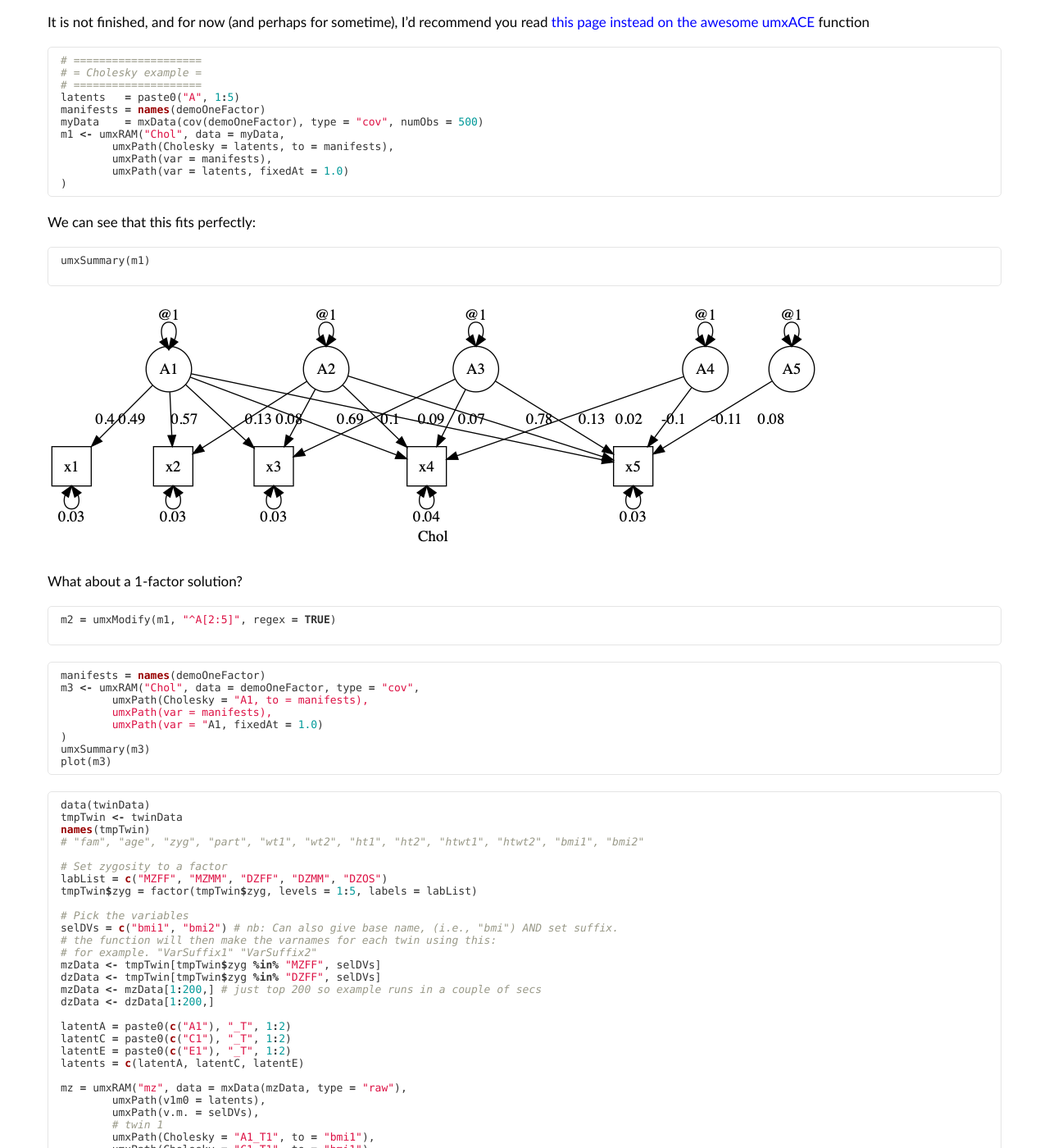
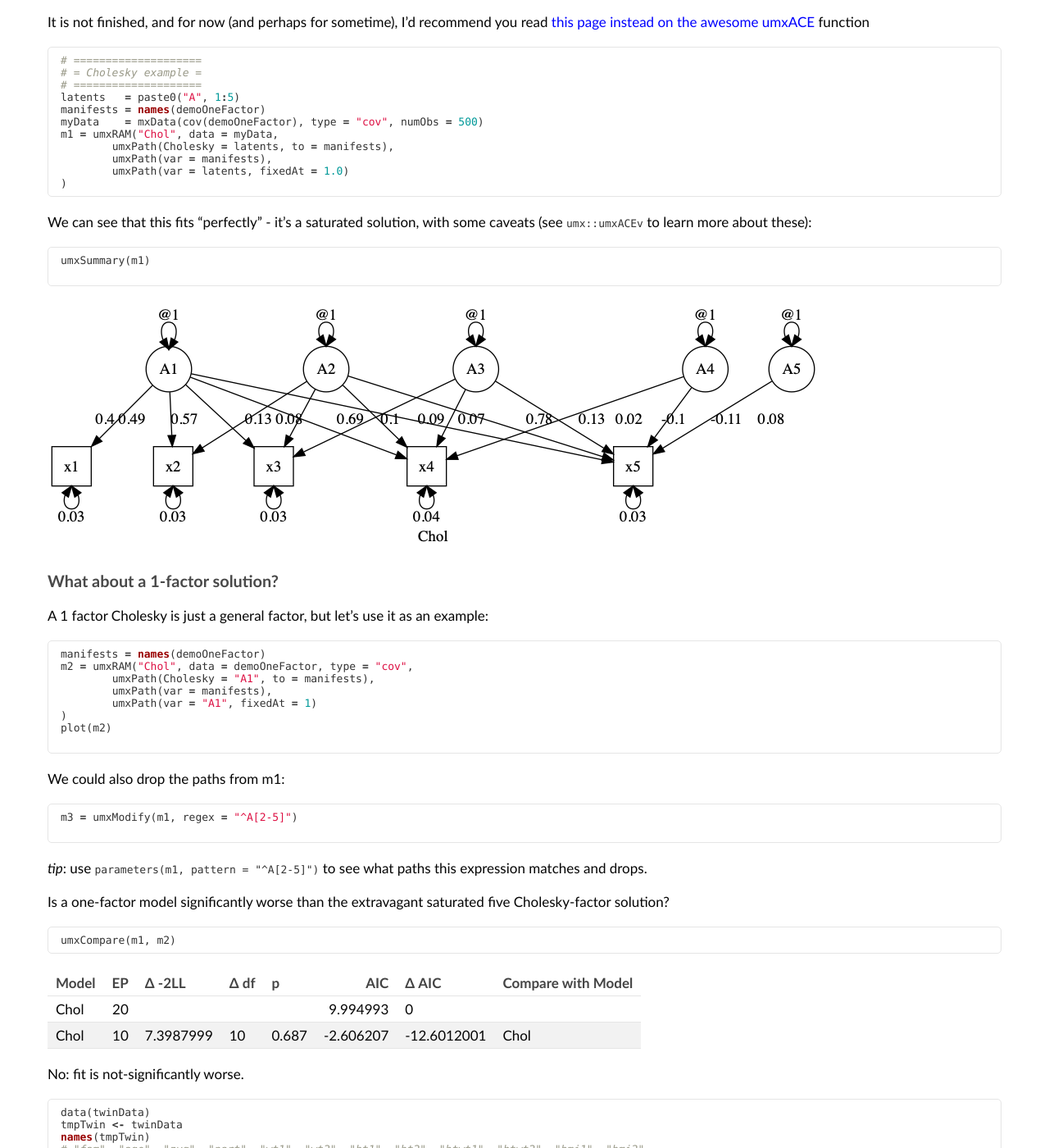
Before and after one commit to tbates/tbates.github.io, a Jekyll site: the page built from _posts/1980-06-15-twin-Cholesky.markdown, in a window 1280 px wide and 1400 px high, scrolled down 207 px. Shown: the whole window at 82% size. Built offline with Jekyll 4.4.1, drawn with Linux system fonts in a browser that asks for light colours.

Commit message:
more clean up of the web site examples

````diff
--- a/_posts/1980-06-15-twin-Cholesky.markdown
+++ b/_posts/1980-06-15-twin-Cholesky.markdown
@@ -23,14 +23,14 @@ It is not finished, and for now (and perhaps for sometime), I'd recommend you re
 latents   = paste0("A", 1:5)
 manifests = names(demoOneFactor)
 myData    = mxData(cov(demoOneFactor), type = "cov", numObs = 500)
-m1 <- umxRAM("Chol", data = myData,
+m1 = umxRAM("Chol", data = myData,
 	umxPath(Cholesky = latents, to = manifests),
 	umxPath(var = manifests),
 	umxPath(var = latents, fixedAt = 1.0)
 )
 ```
 
-We can see that this fits perfectly:
+We can see that this fits "perfectly" - it's a saturated solution, with some caveats (see `umx::umxACEv` to learn more about these):
 
 ```r
 umxSummary(m1)
@@ -40,23 +40,43 @@ umxSummary(m1)
 ![Chol model](/media/umxPath/Chol.png)
 
 
-What about a 1-factor solution?
+### What about a 1-factor solution?
+
+A 1 factor Cholesky is just a general factor, but let's use it as an example:
 
 ```r
-m2 = umxModify(m1, "^A[2:5]", regex = TRUE)
+manifests = names(demoOneFactor)
+m2 = umxRAM("Chol", data = demoOneFactor, type = "cov",
+	umxPath(Cholesky = "A1", to = manifests),
+	umxPath(var = manifests),
+	umxPath(var = "A1", fixedAt = 1)
+)
+plot(m2)
 
 ```
 
+We could also drop the paths from m1:
+
 ```r
-manifests = names(demoOneFactor)
-m3 <- umxRAM("Chol", data = demoOneFactor, type = "cov",
-	umxPath(Cholesky = "A1, to = manifests),
-	umxPath(var = manifests),
-	umxPath(var = "A1, fixedAt = 1.0)
-)
-umxSummary(m3)
-plot(m3)
+m3 = umxModify(m1, regex = "^A[2-5]")
+
 ```
+
+*tip*: use `parameters(m1, pattern = "^A[2-5]")` to see what paths this expression matches and drops.
+
+Is a one-factor model significantly worse than the extravagant saturated five Cholesky-factor solution?
+
+```r
+umxCompare(m1, m2)
+```
+
+|Model | EP|Δ -2LL    |Δ df |p     |       AIC|Δ AIC       |Compare with Model |
+|:-----|--:|:---------|:----|:-----|---------:|:-----------|:------------------|
+|Chol  | 20|          |     |      |  9.994993|0           |                   |
+|Chol  | 10|7.3987999 |10   |0.687 | -2.606207|-12.6012001 |Chol               |
+
+No: fit is not-significantly worse.
+
 
 
 
````
